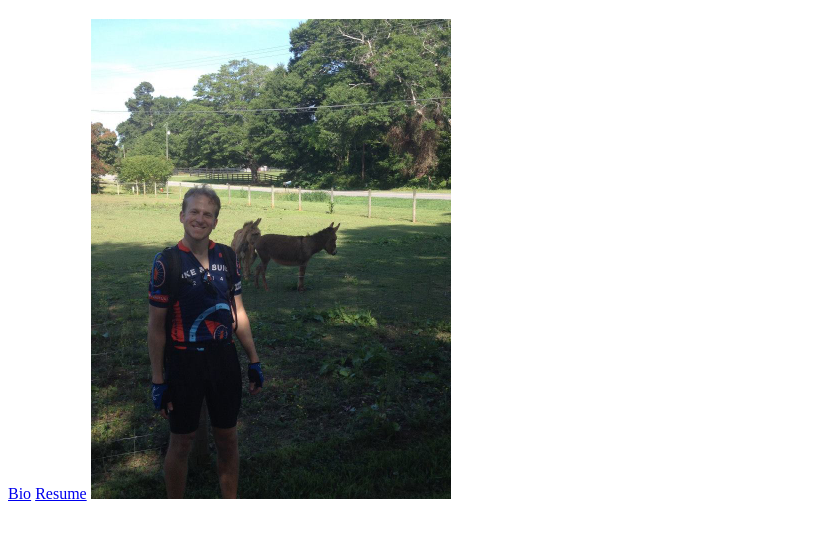
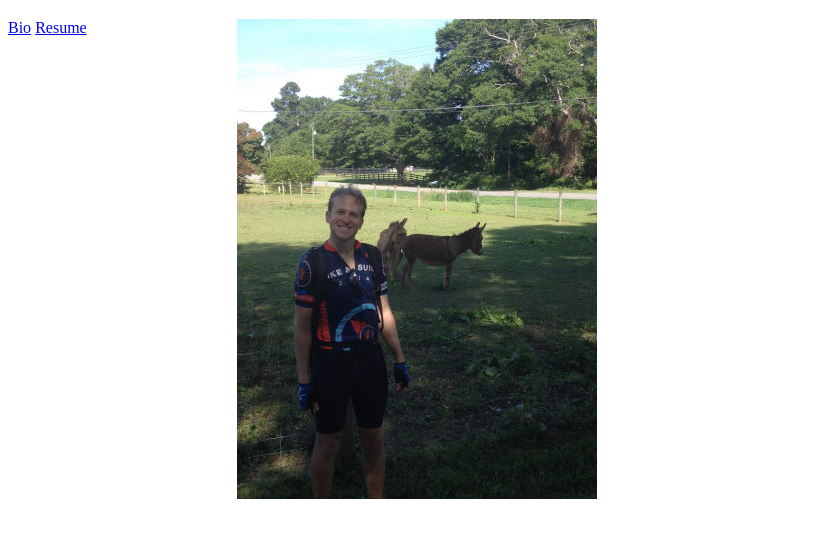
Before and after one commit to sgarfield/sgarfield.github.io, a plain HTML site: page index.html in a window 1280 px wide. Shown: the part 61-598 px from the top of the page, without its empty margins (0-816 px from the left). Drawn offline with Linux system fonts and the light colour scheme.

Commit message:
Used absolute position to adjust photo

```diff
--- a/main.css
+++ b/main.css
@@ -4,6 +4,6 @@
 }
 
 img {
-        margin-right: auto;
-        margin-left: auto;
+        position: absolute;
+        margin-left: 150px;
 }
```
